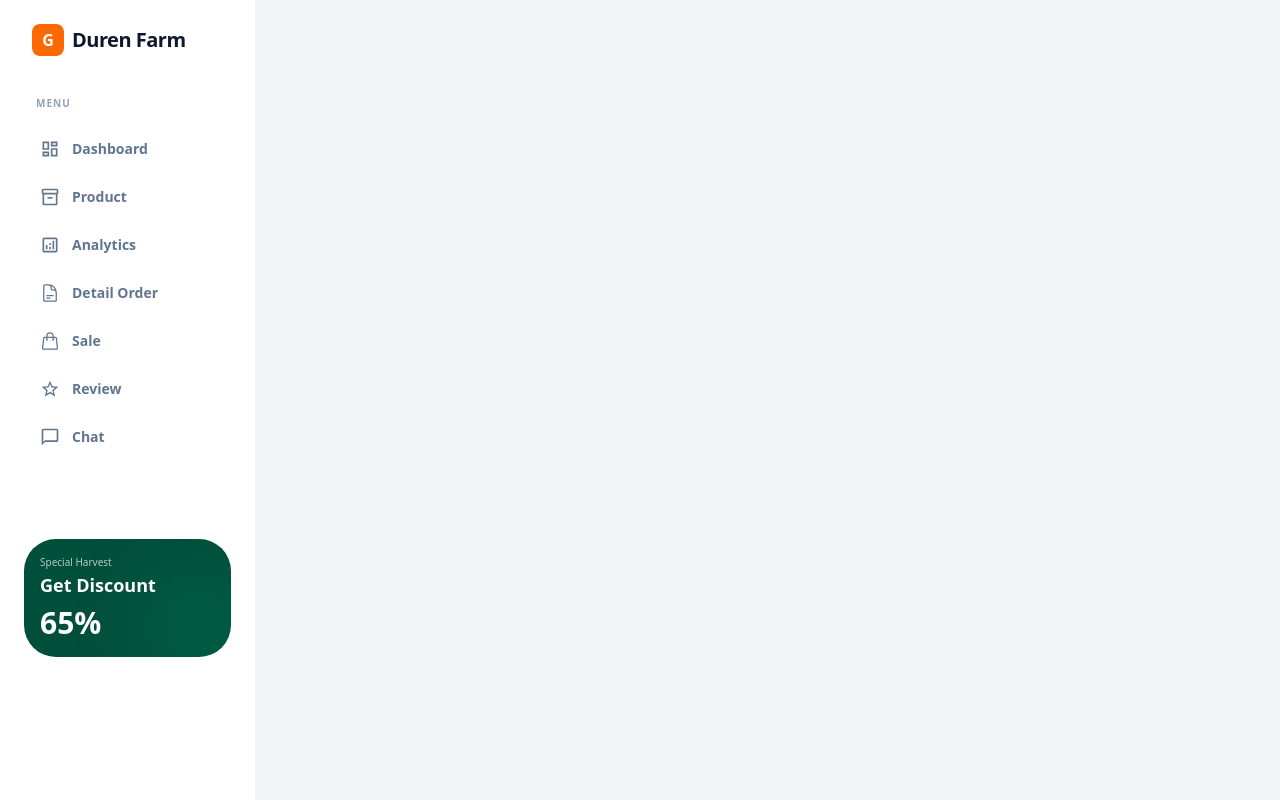
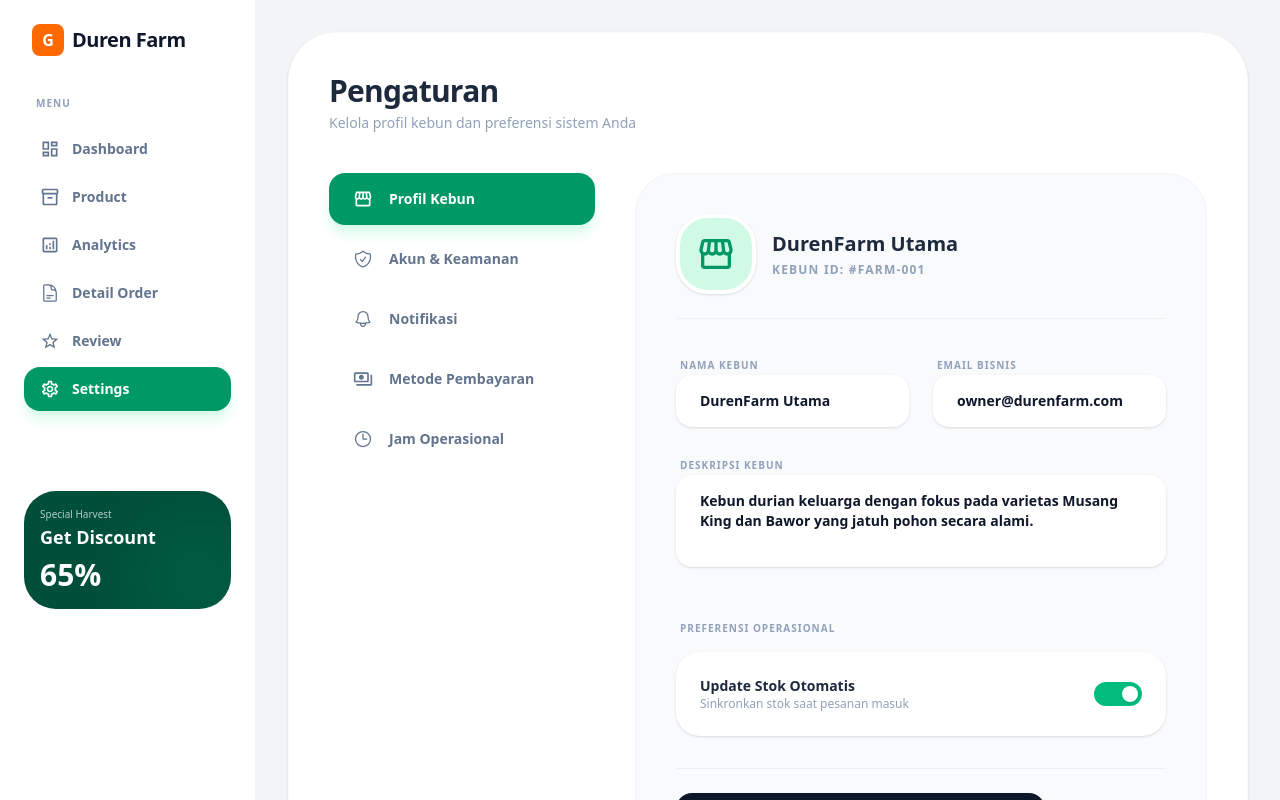
Before and after one commit to agrz4/duren-farm, a React (Vite) app: page /settings in a window 1280 px wide. Shown: the top 800 px of the page. Built offline with nearby package versions, Linux system fonts and the light colour scheme.

Commit message:
feat(ui): add settingspage

```diff
--- a/src/App.tsx
+++ b/src/App.tsx
@@ -6,6 +6,7 @@ import ProductPage from './pages/ProductPage';
 import AnalyticsPage from './pages/AnalyticsPage';
 import OrderDetailPage from './pages/OrderDetailPage';
 import ReviewPage from './pages/ReviewPage';
+import SettingsPage from './pages/SettingsPage';
 
 const OrderDetailWrapper: React.FC = () => {
   const navigate = useNavigate();
@@ -25,6 +26,7 @@ const App: React.FC = () => {
             <Route path="/analytics" element={<AnalyticsPage />} />
             <Route path="/orders/detail" element={<OrderDetailWrapper />} />
             <Route path="/reviews" element={<ReviewPage />} />
+            <Route path="/settings" element={<SettingsPage />} />
           </Routes>
         </main>
       </div>
--- a/src/components/Sidebar.tsx
+++ b/src/components/Sidebar.tsx
@@ -1,6 +1,6 @@
 import React from 'react';
-import { MdOutlineDashboard, MdOutlineInventory2, MdOutlineAnalytics, MdOutlineChatBubbleOutline, MdOutlineStarOutline } from "react-icons/md";
-import { HiOutlineShoppingBag, HiOutlineDocumentText } from "react-icons/hi2";
+import { MdOutlineDashboard, MdOutlineInventory2, MdOutlineAnalytics, MdOutlineStarOutline, MdOutlineSettings } from "react-icons/md";
+import { HiOutlineDocumentText } from "react-icons/hi2";
 import { Link, useLocation } from 'react-router-dom';
 
 const Sidebar: React.FC = () => {
@@ -11,9 +11,8 @@ const Sidebar: React.FC = () => {
     { name: 'Product', icon: <MdOutlineInventory2 />, path: '/products' },
     { name: 'Analytics', icon: <MdOutlineAnalytics />, path: '/analytics' },
     { name: 'Detail Order', icon: <HiOutlineDocumentText />, path: '/orders/detail' },
-    { name: 'Sale', icon: <HiOutlineShoppingBag />, path: '/sales' },
     { name: 'Review', icon: <MdOutlineStarOutline />, path: '/reviews' },
-    { name: 'Chat', icon: <MdOutlineChatBubbleOutline />, path: '/chat' },
+    { name: 'Settings', icon: <MdOutlineSettings />, path: '/settings' },
   ];
 
   return (
--- /dev/null
+++ b/src/pages/SettingsPage.tsx
@@ -0,0 +1,108 @@
+import React from 'react';
+import { HiOutlineUser, HiOutlineBell, HiOutlineShieldCheck, HiOutlineClock } from "react-icons/hi2";
+import { MdOutlineStorefront, MdOutlinePayments } from "react-icons/md";
+
+const SettingsPage: React.FC = () => {
+    return (
+        <div className="bg-white rounded-[3rem] p-10 shadow-sm min-h-screen border border-slate-50 font-sans">
+            <div className="mb-10">
+                <h2 className="text-3xl font-black text-slate-800 tracking-tight">Pengaturan</h2>
+                <p className="text-slate-400 text-sm mt-1">Kelola profil kebun dan preferensi sistem Anda</p>
+            </div>
+
+            <div className="grid grid-cols-12 gap-10">
+                {/* Kolom Kiri: Menu Navigasi Settings */}
+                <div className="col-span-12 lg:col-span-4 space-y-2">
+                    {[
+                        { name: 'Profil Kebun', icon: <MdOutlineStorefront />, active: true },
+                        { name: 'Akun & Keamanan', icon: <HiOutlineShieldCheck /> },
+                        { name: 'Notifikasi', icon: <HiOutlineBell /> },
+                        { name: 'Metode Pembayaran', icon: <MdOutlinePayments /> },
+                        { name: 'Jam Operasional', icon: <HiOutlineClock /> },
+                    ].map((item, i) => (
+                        <button
+                            key={i}
+                            className={`w-full flex items-center gap-4 px-6 py-4 rounded-2xl font-bold text-sm transition-all ${item.active
+                                    ? 'bg-emerald-600 text-white shadow-lg shadow-emerald-100'
+                                    : 'text-slate-500 hover:bg-slate-50'
+                                }`}
+                        >
+                            <span className="text-xl">{item.icon}</span>
+                            {item.name}
+                        </button>
+                    ))}
+                </div>
+
+                {/* Kolom Kanan: Form Konten */}
+                <div className="col-span-12 lg:col-span-8 bg-slate-50 rounded-[2.5rem] p-10 border border-slate-100">
+                    <div className="space-y-8">
+                        {/* Header Form */}
+                        <div className="flex items-center gap-4 pb-6 border-b border-slate-200/60">
+                            <div className="w-20 h-20 bg-emerald-100 rounded-[2rem] flex items-center justify-center text-emerald-600 border-4 border-white shadow-sm">
+                                <MdOutlineStorefront size={40} />
+                            </div>
+                            <div>
+                                <h4 className="text-xl font-black text-slate-800">DurenFarm Utama</h4>
+                                <p className="text-xs text-slate-400 font-bold uppercase tracking-widest mt-1">Kebun ID: #FARM-001</p>
+                            </div>
+                        </div>
+
+                        {/* Input Group */}
+                        <div className="grid grid-cols-1 md:grid-cols-2 gap-6">
+                            <div className="space-y-2">
+                                <label className="text-[10px] font-black text-slate-400 uppercase tracking-widest ml-1">Nama Kebun</label>
+                                <input
+                                    type="text"
+                                    defaultValue="DurenFarm Utama"
+                                    className="w-full px-6 py-4 bg-white border-none rounded-2xl text-sm font-semibold shadow-sm focus:ring-2 focus:ring-emerald-500 outline-none transition-all"
+                                />
+                            </div>
+                            <div className="space-y-2">
+                                <label className="text-[10px] font-black text-slate-400 uppercase tracking-widest ml-1">Email Bisnis</label>
+                                <input
+                                    type="email"
+                                    defaultValue="owner@durenfarm.com"
+                                    className="w-full px-6 py-4 bg-white border-none rounded-2xl text-sm font-semibold shadow-sm focus:ring-2 focus:ring-emerald-500 outline-none transition-all"
+                                />
+                            </div>
+                            <div className="space-y-2 md:col-span-2">
+                                <label className="text-[10px] font-black text-slate-400 uppercase tracking-widest ml-1">Deskripsi Kebun</label>
+                                <textarea
+                                    rows={3}
+                                    defaultValue="Kebun durian keluarga dengan fokus pada varietas Musang King dan Bawor yang jatuh pohon secara alami."
+                                    className="w-full px-6 py-4 bg-white border-none rounded-2xl text-sm font-semibold shadow-sm focus:ring-2 focus:ring-emerald-500 outline-none transition-all resize-none"
+                                />
+                            </div>
+                        </div>
+
+                        {/* Toggle Settings */}
+                        <div className="space-y-4 pt-4">
+                            <p className="text-[10px] font-black text-slate-400 uppercase tracking-widest ml-1">Preferensi Operasional</p>
+                            <div className="flex items-center justify-between p-6 bg-white rounded-3xl shadow-sm">
+                                <div>
+                                    <p className="font-bold text-slate-800 text-sm">Update Stok Otomatis</p>
+                                    <p className="text-xs text-slate-400">Sinkronkan stok saat pesanan masuk</p>
+                                </div>
+                                <div className="w-12 h-6 bg-emerald-500 rounded-full relative cursor-pointer">
+                                    <div className="absolute right-1 top-1 w-4 h-4 bg-white rounded-full shadow-sm"></div>
+                                </div>
+                            </div>
+                        </div>
+
+                        {/* Action Buttons */}
+                        <div className="flex gap-4 pt-6 border-t border-slate-200/60">
+                            <button className="flex-1 bg-slate-900 text-white py-4 rounded-2xl font-black text-xs uppercase tracking-widest hover:bg-slate-800 transition-all shadow-xl">
+                                Simpan Perubahan
+                            </button>
+                            <button className="px-8 py-4 rounded-2xl font-black text-xs uppercase tracking-widest text-slate-400 hover:text-rose-500 transition-colors">
+                                Reset
+                            </button>
+                        </div>
+                    </div>
+                </div>
+            </div>
+        </div>
+    );
+};
+
+export default SettingsPage;
```
